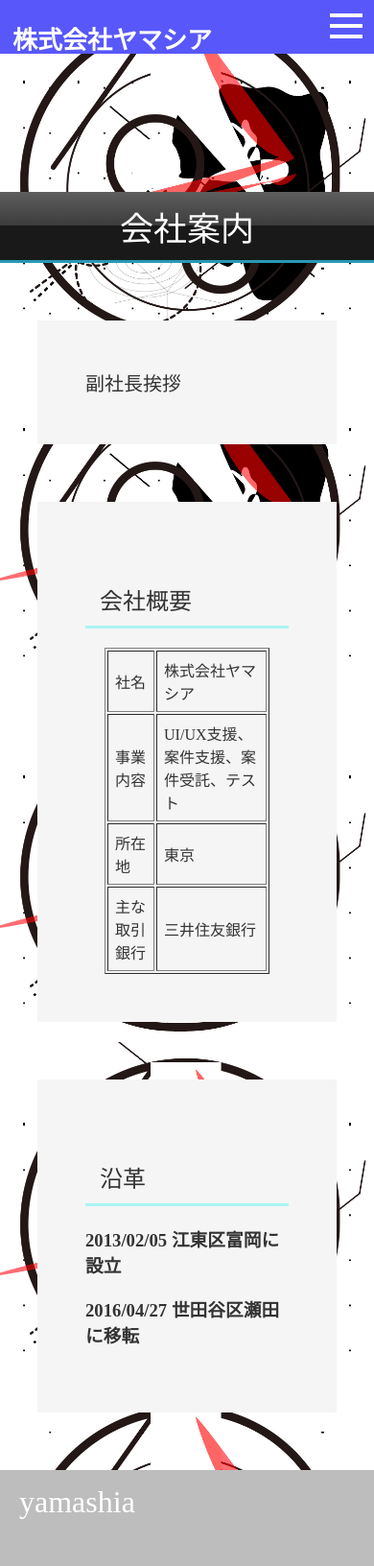
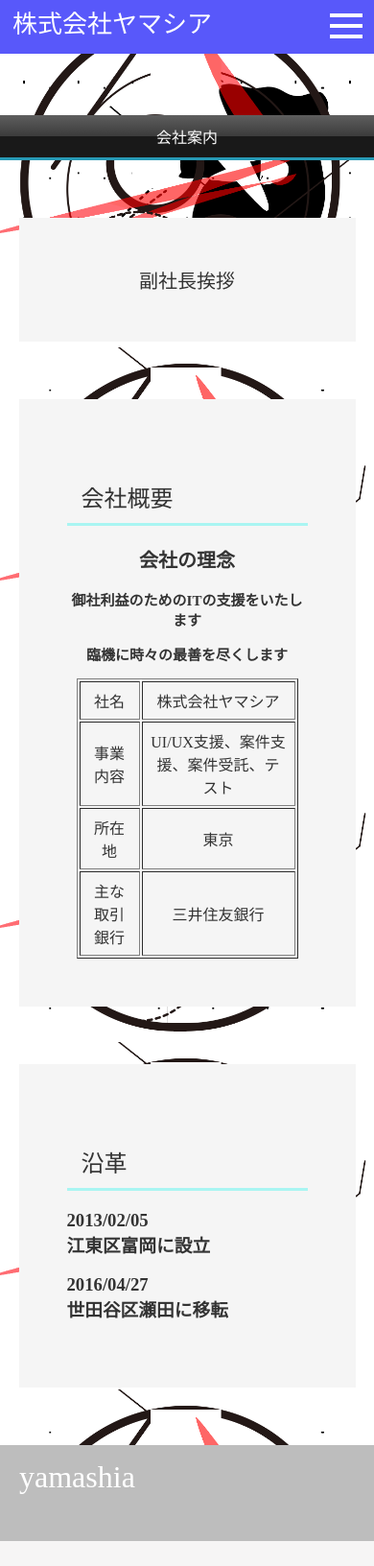
Before and after one commit to yamashia/yamashia, a PHP site: page /CompanyBrochure/CompanyBrochure.php in a window 390 px wide. Shown: the whole page at 96% size. After the commit the page ends 1606 px from the top, so only its background shows below. Run offline with PHP 8.4, Linux system fonts and the light colour scheme; some libraries are stand-ins or nearby versions.

Commit message:
Add files via upload

```diff
--- a/yamashia.co.jp/BuisinessInfo/BuisinessInfo.php
+++ b/yamashia.co.jp/BuisinessInfo/BuisinessInfo.php
@@ -48,7 +48,7 @@
     <header id="top-head">
         <div class="inner">
             <div id="mobile-head">
-                <h1 class="logo">株式会社ヤマシア</h1>
+                <a class="logo" href="../index.php">株式会社ヤマシア</a>
                 <div id="nav-toggle">
                     <div>
                         <span></span>
--- a/yamashia.co.jp/BuisinessInfo/responsive.css
+++ b/yamashia.co.jp/BuisinessInfo/responsive.css
@@ -2,10 +2,6 @@
  .body {
    background-size: cover;
  }
-
- .top-wrapper p {
-    font-size: 35px;
-  }
        #top-head,
        .inner {
            width: 100%;
--- a/yamashia.co.jp/CompanyBrochure/CompanyBrochure.php
+++ b/yamashia.co.jp/CompanyBrochure/CompanyBrochure.php
@@ -48,7 +48,7 @@
     <header id="top-head">
         <div class="inner">
             <div id="mobile-head">
-                <h1 class="logo">株式会社ヤマシア</h1>
+                <a class="logo" href="../index.php">株式会社ヤマシア</a>
                 <div id="nav-toggle">
                     <div>
                         <span></span>
@@ -99,6 +99,9 @@
       </div>
   <div class="table-company">
     <p>会社概要</p>
+    <h2>会社の理念</h2>
+    <h3>御社利益のためのITの支援をいたします</h3>
+    <h3>臨機に時々の最善を尽くします</h3>
     <table border=1 cellpadding=7 cellspacing=2>
   <tr>
     <td>社名</td>
@@ -120,8 +123,8 @@
   </div>
   <div class="History">
     <p>沿革</p>
-<h3>2013/02/05 江東区富岡に設立</h3>
-<h3>2016/04/27 世田谷区瀬田に移転</h3>
+<h3>2013/02/05 <br>江東区富岡に設立</h3>
+<h3>2016/04/27 <br>世田谷区瀬田に移転</h3>
 </div>
 <footer>
  <div class="footer-logo"><a href="../index.php">yamashia</a></div>
--- a/yamashia.co.jp/CompanyBrochure/responsive.css
+++ b/yamashia.co.jp/CompanyBrochure/responsive.css
@@ -2,10 +2,6 @@
  .body {
    background-size: cover;
  }
-
- .top-wrapper p {
-    font-size: 35px;
-  }
        #top-head,
        .inner {
            width: 100%;
--- a/yamashia.co.jp/CompanyBrochure/stylesheet.css
+++ b/yamashia.co.jp/CompanyBrochure/stylesheet.css
@@ -63,6 +63,7 @@ header {
 }
 #top-head .logo {
     float: left;
+    left: 5px;
     font-size: 36px;
 }
 #global-nav ul {
@@ -223,14 +224,15 @@ footer {
 	border-bottom: 3px solid #2799b5;		/*枠線の幅、線種、色*/
 	color: #fff;	/*文字色*/
   text-align: center;
-  margin-top: 200px;
+  margin-top: 120px;
 }
 
 .hidden_box {
   font-size: 20px;
   margin-left: 20px;
   margin-right: 20px;
-  width: 80%;
+  text-align: center;
+  width: 90%;
   margin: 60px auto;
   padding: 50px;
   background-color: #F5F5F5;
@@ -270,12 +272,13 @@ footer {
 }
 
 table {
-  margin-left: 20px;
-  margin-right: 20px;
+  margin-left: 10px;
+  margin-right: 10px;
+  text-align: center;
 }
 
 .table-company {
-  width: 80%;
+  width: 90%;
   margin: 60px auto;
   padding: 50px;
   background-color: #F5F5F5;
@@ -289,9 +292,19 @@ table {
   border-bottom: 3px solid #A9F5F2;
 }
 
+.table-company h2 {
+  text-align: center;
+  font-size: 20px;
+}
+
+.table-company h3 {
+  text-align: center;
+  font-size: 15px;
+}
+
 .History {
   padding-left: 10px;
-  width: 80%;
+  width: 90%;
   margin: 60px auto;
   padding: 50px;
   background-color: #F5F5F5;
--- a/yamashia.co.jp/contact/Confirmation.php
+++ b/yamashia.co.jp/contact/Confirmation.php
@@ -57,7 +57,7 @@
       <header id="top-head">
           <div class="inner">
               <div id="mobile-head">
-                  <h1 class="logo">株式会社ヤマシア</h1>
+                  <a class="logo" href="../index.php">株式会社ヤマシア</a>
                   <div id="nav-toggle">
                       <div>
                           <span></span>
--- a/yamashia.co.jp/contact/responsive.css
+++ b/yamashia.co.jp/contact/responsive.css
@@ -3,9 +3,6 @@
    background-size: cover;
  }
 
- .top-wrapper p {
-    font-size: 35px;
-  }
        #top-head,
        .inner {
            width: 100%;
--- a/yamashia.co.jp/contact/thanks.php
+++ b/yamashia.co.jp/contact/thanks.php
@@ -77,7 +77,7 @@ $dbh = null;
     <header id="top-head">
         <div class="inner">
             <div id="mobile-head">
-                <h1 class="logo">株式会社ヤマシア</h1>
+                <a class="logo" href="../index.php">株式会社ヤマシア</a>
                 <div id="nav-toggle">
                     <div>
                         <span></span>
--- a/yamashia.co.jp/css/responsive.css
+++ b/yamashia.co.jp/css/responsive.css
@@ -4,9 +4,6 @@
    background-size: cover;
  }
 
- .top-wrapper p {
-    font-size: 35px;
-  }
        #top-head,
        .inner {
            width: 100%;
```
Also changed, not shown: yamashia.co.jp/BuisinessInfo/stylesheet.css (+6 -5 lines), yamashia.co.jp/contact/contact.php (+6 -6 lines), yamashia.co.jp/contact/stylesheet.css (+21 -12 lines), yamashia.co.jp/css/stylesheet.css (+7 -21 lines), yamashia.co.jp/index.php (+1 -7 lines).
